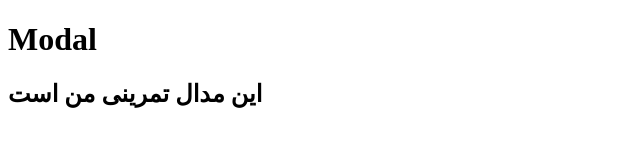
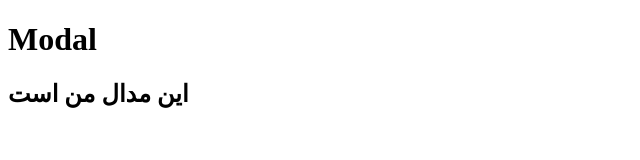
Before and after one commit to mohammadajavadHabibi/git-tutorial, a plain HTML site: page modal.html in a window 1280 px wide. Shown: the whole page, without its empty margins (0-640 px from the left). Drawn offline with Linux system fonts and the light colour scheme.

Commit message:
my modal added to project

```diff
--- a/modal.html
+++ b/modal.html
@@ -7,7 +7,7 @@
 </head>
 <body>
     <h1>Modal</h1>
-    <h2>این مدال تمرینی من است</h2>
+    <h2>این مدال من است</h2>
 
 </body>
 </html>
```
